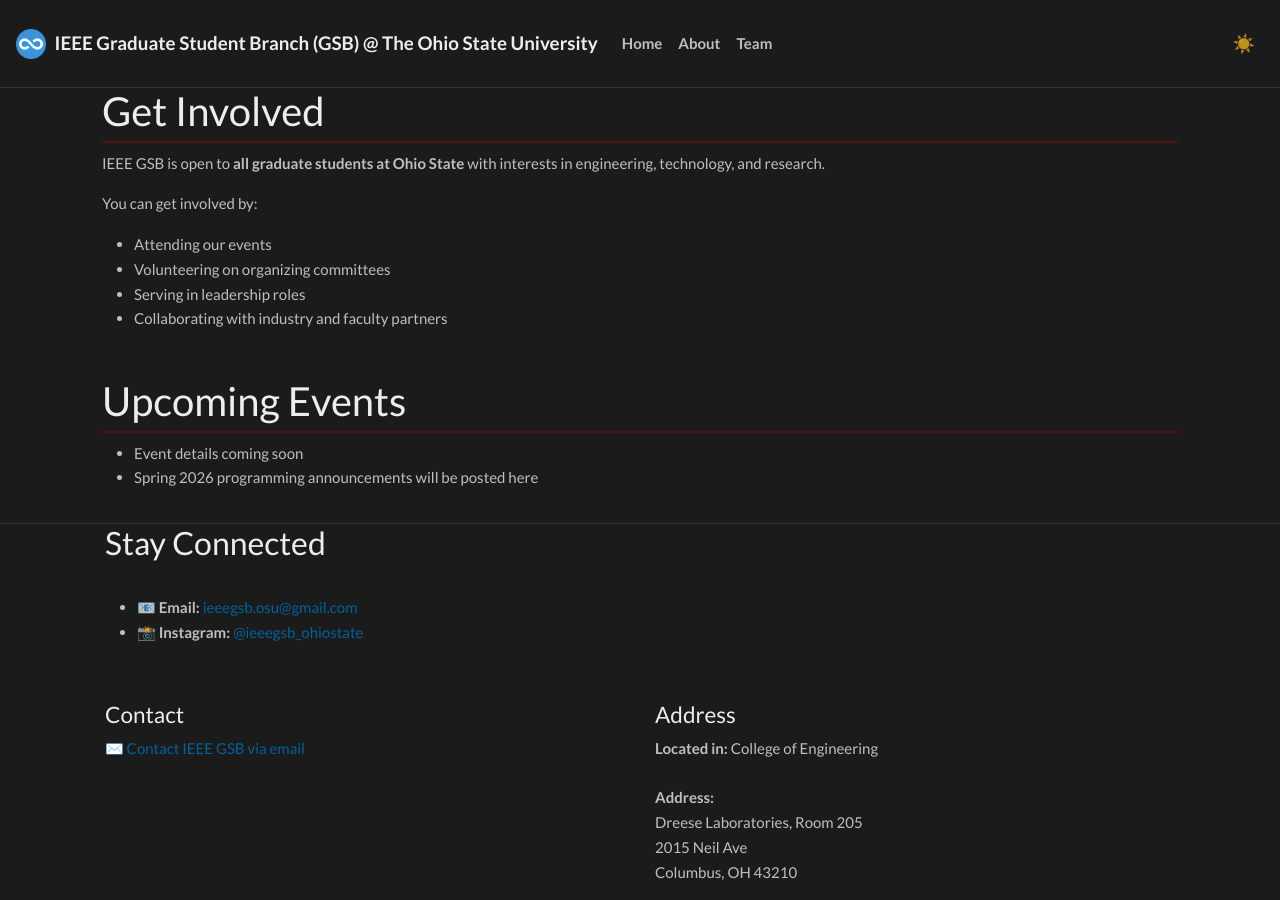
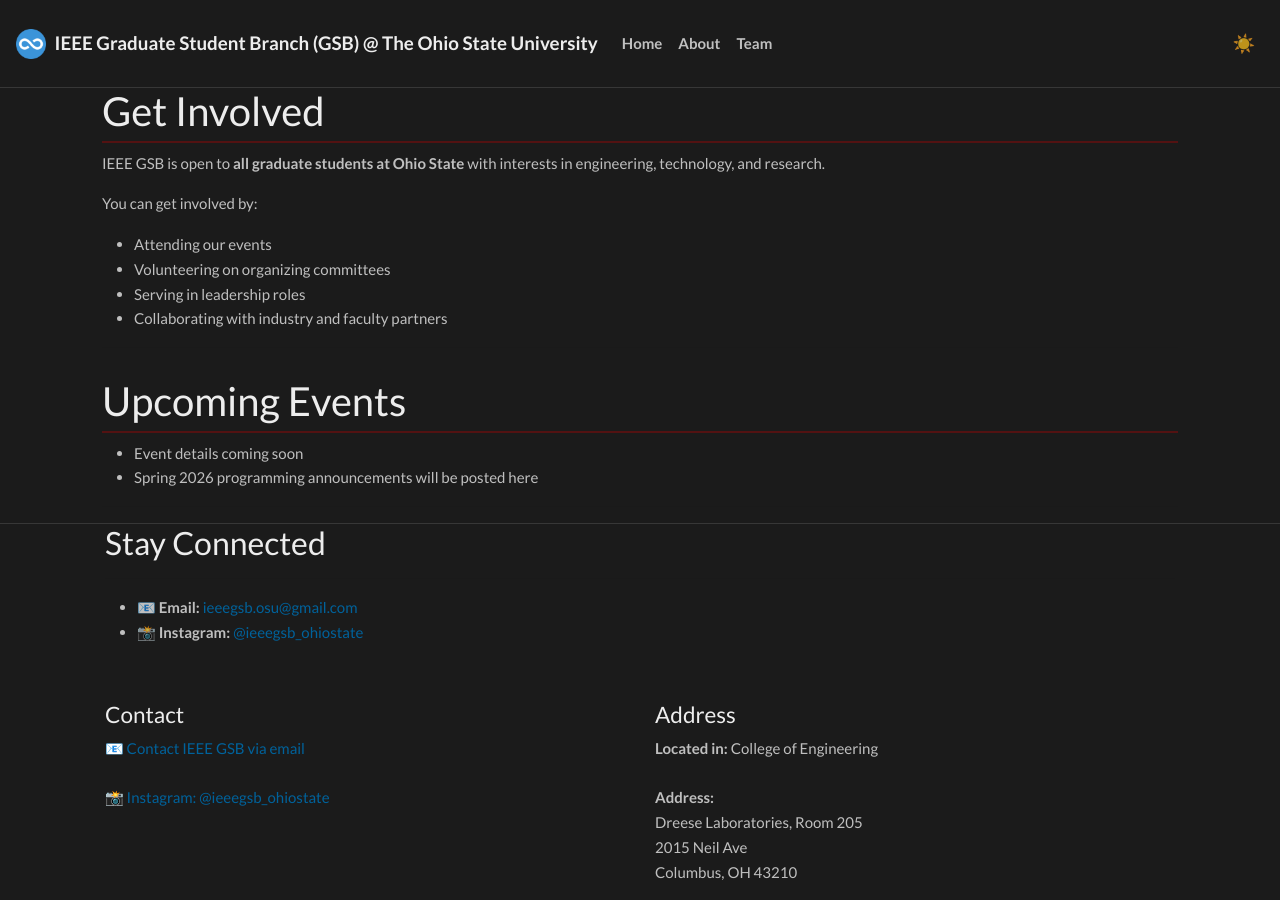
Before and after one commit to ieeegsbosu/ieeegsbosu.github.io, a Jekyll site: the page built from _pages/home.md, in a window 1280 px wide and 900 px high, scrolled down 889 px. Built offline with Jekyll 4.4.1, drawn with Linux system fonts in a browser that asks for light colours; nearby versions of some CDN libraries; a style sheet for code colours, icons or effects is not loaded.

Commit message:
Update email icon in footer to envelope emoji

```diff
--- a/_includes/footer.html
+++ b/_includes/footer.html
@@ -29,10 +29,15 @@
         <h4>Contact</h4>
         <p>
           <a href="mailto:ieeegsb.osu@gmail.com">
-            ✉️ Contact IEEE GSB via email
+            📧 Contact IEEE GSB via email
+          </a>
+          <br><br>
+          <a href="https://www.instagram.com/ieeegsb_ohiostate/?hl=en" target="_blank">
+            📸 Instagram: @ieeegsb_ohiostate
           </a>
         </p>
       </div>
+
 
       <div class="col-md-6">
         <h4>Address</h4>
```
